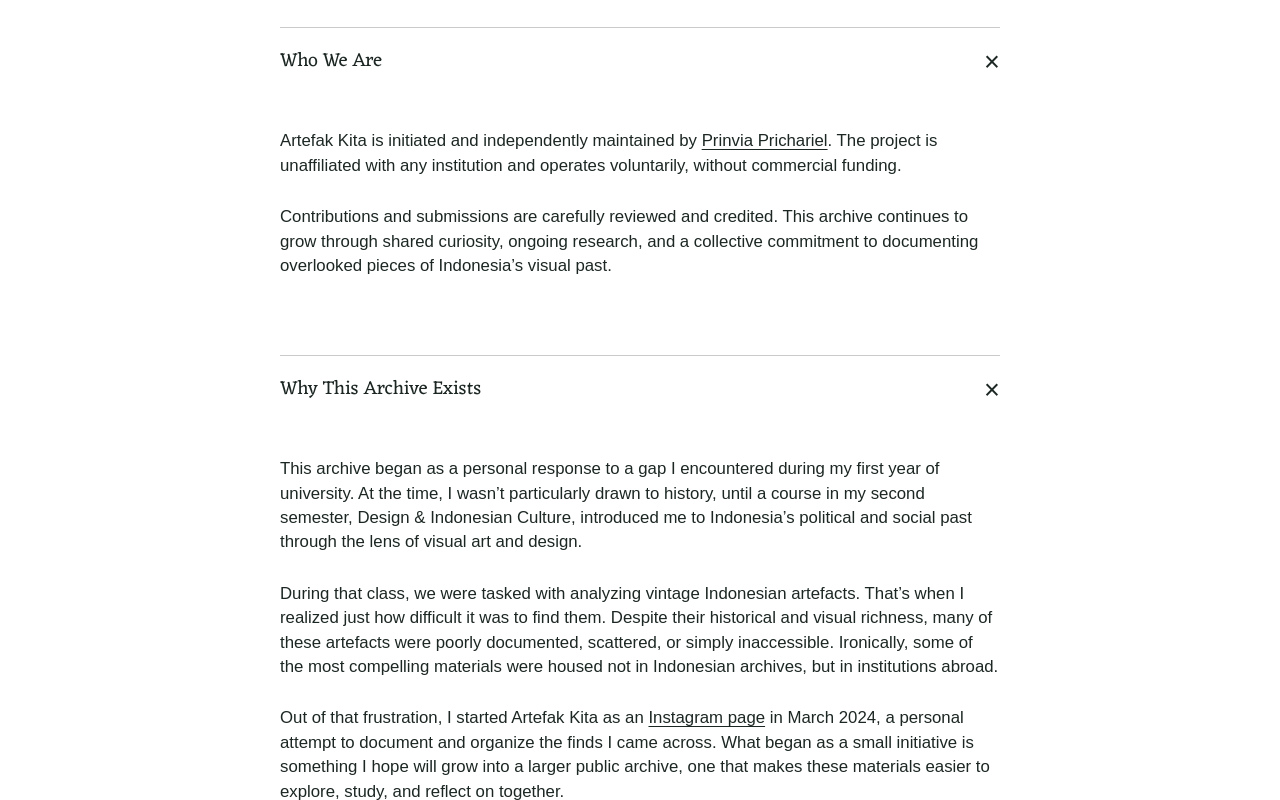
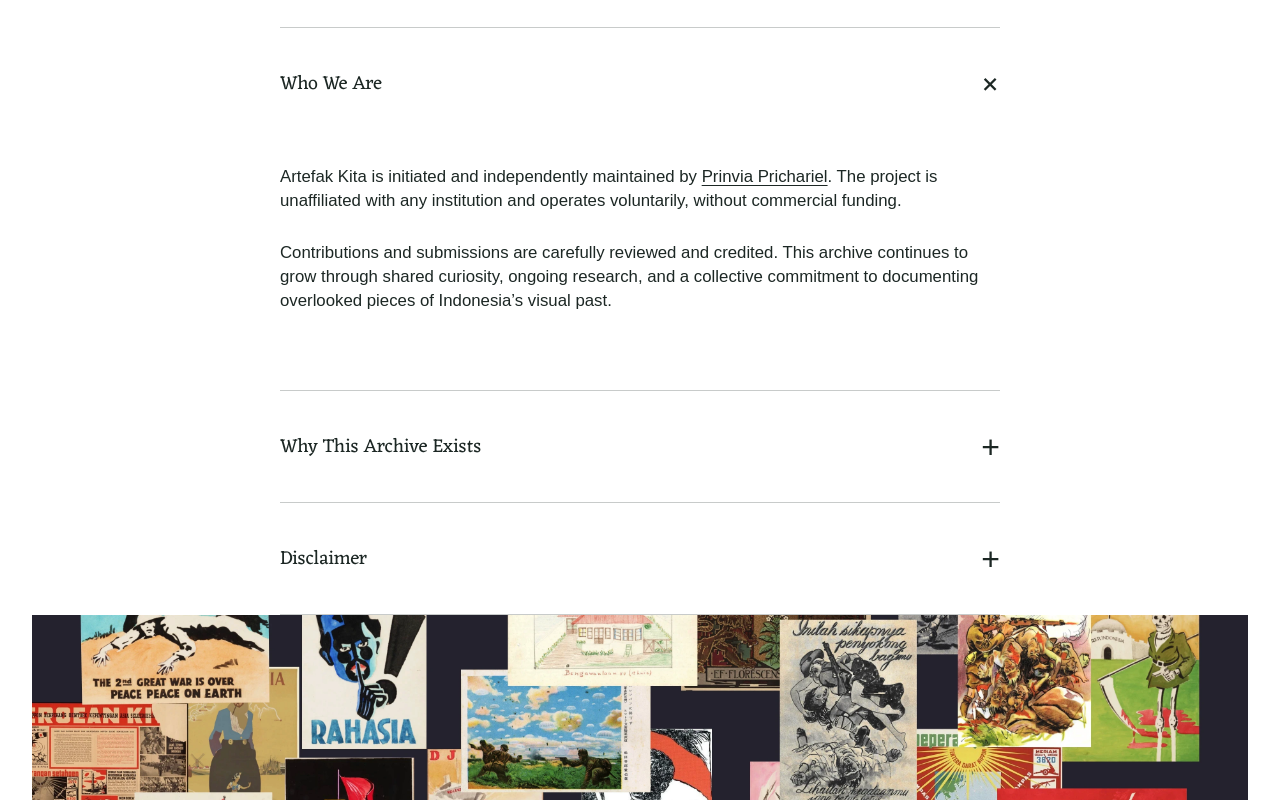
Before and after one commit to drepram/arkiva, a Next.js app: page /about in a window 1280 px wide. Shown: the part 1000-1800 px from the top of the page. Built offline with nearby package versions, Linux system fonts and the light colour scheme; no server answers.

Commit message:
feat: adjust accordion on about page

```diff
--- a/src/app/(frontend)/about/page.tsx
+++ b/src/app/(frontend)/about/page.tsx
@@ -16,31 +16,31 @@ export default function AboutPage() {
       <p className="about-mission">Established in 2024, this initiative aims to make Indonesian artefacts more accessible, contextualized, and searchable — to preserve meaning and encourage critical reflection.</p>
 
       <div className="about-sections">
-        <section className="about-section">
-          <h2><span>Who We Are</span><span aria-hidden="true">×</span></h2>
+        <details className="about-section" open>
+          <summary><span>Who We Are</span><span className="about-toggle" aria-hidden="true">+</span></summary>
           <div className="about-section-body">
             <p>Artefak Kita is initiated and independently maintained by <a href="https://www.pricharielp.space/">Prinvia Prichariel</a>. The project is unaffiliated with any institution and operates voluntarily, without commercial funding.</p>
             <p>Contributions and submissions are carefully reviewed and credited. This archive continues to grow through shared curiosity, ongoing research, and a collective commitment to documenting overlooked pieces of Indonesia’s visual past.</p>
           </div>
-        </section>
+        </details>
 
-        <section className="about-section">
-          <h2><span>Why This Archive Exists</span><span aria-hidden="true">×</span></h2>
+        <details className="about-section">
+          <summary><span>Why This Archive Exists</span><span className="about-toggle" aria-hidden="true">+</span></summary>
           <div className="about-section-body">
             <p>This archive began as a personal response to a gap I encountered during my first year of university. At the time, I wasn’t particularly drawn to history, until a course in my second semester, Design &amp; Indonesian Culture, introduced me to Indonesia’s political and social past through the lens of visual art and design.</p>
             <p>During that class, we were tasked with analyzing vintage Indonesian artefacts. That’s when I realized just how difficult it was to find them. Despite their historical and visual richness, many of these artefacts were poorly documented, scattered, or simply inaccessible. Ironically, some of the most compelling materials were housed not in Indonesian archives, but in institutions abroad.</p>
             <p>Out of that frustration, I started Artefak Kita as an <a href="https://www.instagram.com/artefak__kita/">Instagram page</a> in March 2024, a personal attempt to document and organize the finds I came across. What began as a small initiative is something I hope will grow into a larger public archive, one that makes these materials easier to explore, study, and reflect on together.</p>
           </div>
-        </section>
+        </details>
 
-        <section className="about-section">
-          <h2><span>Disclaimer</span><span aria-hidden="true">×</span></h2>
+        <details className="about-section">
+          <summary><span>Disclaimer</span><span className="about-toggle" aria-hidden="true">+</span></summary>
           <div className="about-section-body">
             <p>Artefak Kita is a personal initiative. I am not a professional historian or archival expert. This platform is built through independent research, open-source findings, and community contributions. While every effort is made to ensure accuracy and provide context, there may be errors or gaps.</p>
             <p>Most artefacts are sourced from public archives or contributors, and ownership remains with their original holders. Items from personal collections are clearly noted. The archive is non-commercial and intended solely for educational, cultural, and research use.</p>
             <p>If you spot an inaccuracy or would like to contribute further context, please don’t hesitate to <a href="https://bit.ly/feedback-form-ak">leave feedback</a> or email us at <a href="mailto:hi.artefakkita@gmail.com">hi.artefakkita@gmail.com</a>. Your input helps keep this archive open, evolving, and responsible.</p>
           </div>
-        </section>
+        </details>
       </div>
 
       <figure className="about-collage">
--- a/src/app/(frontend)/styles.css
+++ b/src/app/(frontend)/styles.css
@@ -136,12 +136,18 @@ p { text-wrap: pretty; }
 .about-hero > p { font-size: clamp(1.55rem, 2.3vw, 2.65rem); line-height: 1.17; margin: clamp(8rem, 12vw, 14rem) auto 0; max-width: 49rem; text-align: center; }
 .about-mission { font-size: clamp(1.1rem, 1.5vw, 1.55rem); line-height: 1.25; margin: clamp(8rem, 12vw, 13rem) auto 0; max-width: 49rem; padding: 0 var(--page); text-align: center; }
 .about-sections { margin: clamp(4rem, 7vw, 7rem) auto 0; max-width: 49rem; padding: 0 var(--page); }
-.about-section { border-top: 1px solid var(--line); padding: 0 0 clamp(3.5rem, 6vw, 6rem); }
-.about-section h2 { align-items: center; display: flex; font-size: clamp(1.2rem, 1.5vw, 1.55rem); font-weight: 400; justify-content: space-between; margin: 0; padding: 1rem 0 clamp(2.5rem, 4vw, 4rem); }
-.about-section h2 span:last-child { font-family: Arial, Helvetica, sans-serif; font-size: 1.7rem; font-weight: 400; line-height: 1; }
+.about-section { border-top: 1px solid var(--line); }
+.about-section:last-child { border-bottom: 1px solid var(--line); }
+.about-section summary { align-items: center; cursor: pointer; display: flex; font-size: clamp(1.2rem, 1.5vw, 1.55rem); font-weight: 400; justify-content: space-between; list-style: none; padding: clamp(1.5rem, 3vw, 2.5rem) 0; }
+.about-section summary::-webkit-details-marker { display: none; }
+.about-section summary:hover > span:first-child { color: var(--oxide); }
+.about-section summary:focus-visible { outline: 3px solid var(--oxide); outline-offset: 0.35rem; }
+.about-toggle { font-family: Arial, Helvetica, sans-serif; font-size: 2rem; font-weight: 400; line-height: 1; transition: transform 180ms ease; }
+.about-section[open] .about-toggle { transform: rotate(45deg); }
 .about-section-body { font-family: Arial, Helvetica, sans-serif; font-size: 1.05rem; line-height: 1.45; }
 .about-section-body p { margin: 0 0 1.7rem; }
 .about-section-body p:last-child { margin-bottom: 0; }
+.about-section[open] .about-section-body { padding: clamp(1rem, 2vw, 2rem) 0 clamp(3.5rem, 6vw, 6rem); }
 .about-section-body a { text-decoration: underline; text-underline-offset: 0.18em; }
 .about-section-body a:hover { color: var(--oxide); }
 .about-collage { margin: 0 var(--page); overflow: hidden; }
@@ -213,7 +219,7 @@ p { text-wrap: pretty; }
   .about-hero > p { font-size: 1.45rem; margin-top: 6rem; }
   .about-mission { margin-top: 7rem; }
   .about-sections { margin-top: 4rem; }
-  .about-section h2 { padding-bottom: 2.5rem; }
+  .about-section summary { padding: 1.75rem 0; }
   .about-section-body { font-size: 1rem; }
   .about-collage { margin: 0; }
   .artefact-card { border-left: 0 !important; padding-left: 0; padding-right: 0; }
```
